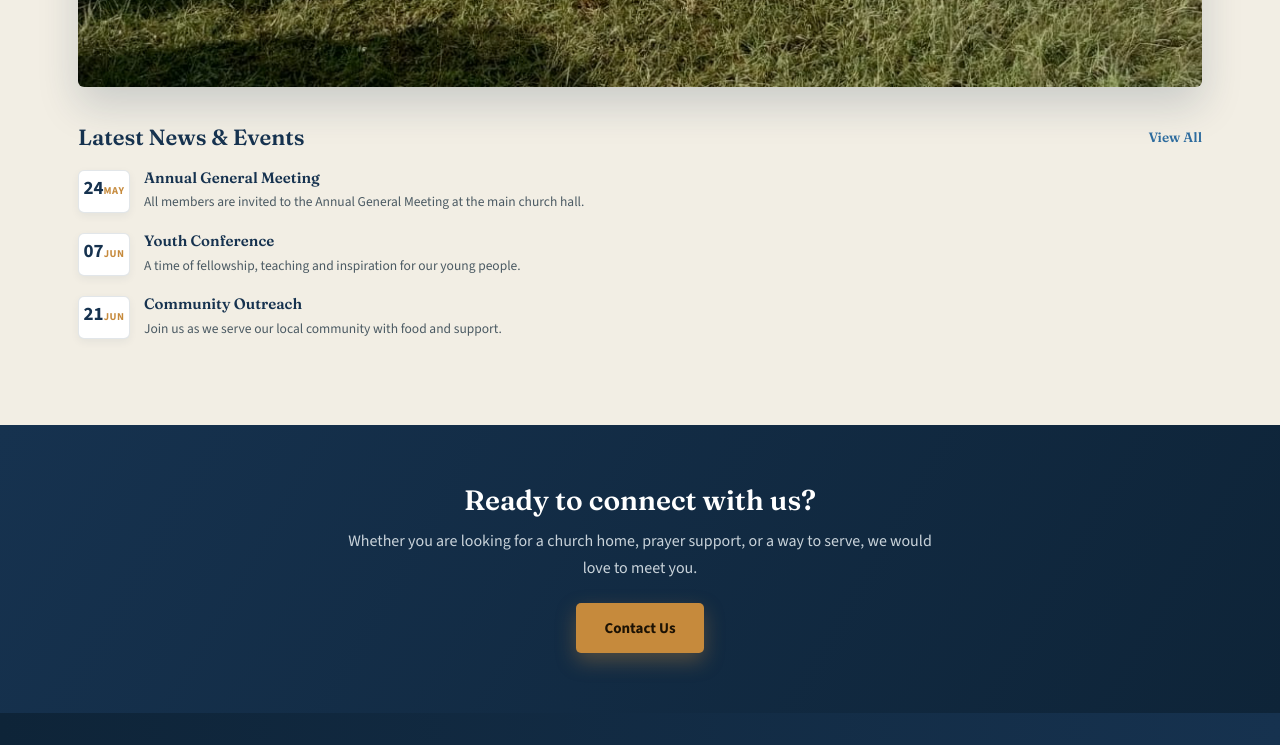
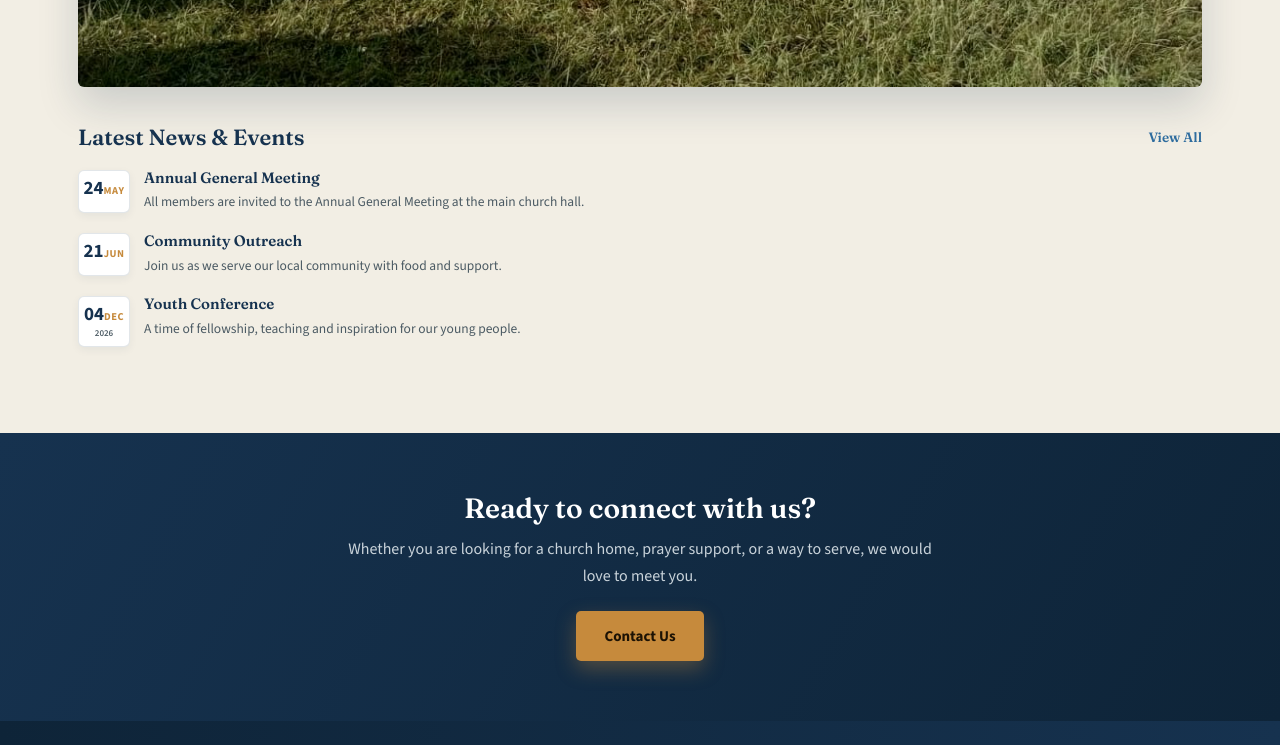
Before and after one commit to poloshem/LLC, a plain HTML site: page index.html in a window 1280 px wide. Shown: the part 4480-5225 px from the top of the page. Drawn offline with nearby package versions, Linux system fonts and the light colour scheme; no server answers.

Commit message:
Correct homepage Youth Conference date
Show the Youth Conference on December 4, 2026 in the homepage events list and keep the summaries in chronological order.

Co-authored-by: Copilot <223556219+Copilot@users.noreply.github.com>

```diff
--- a/index.html
+++ b/index.html
@@ -176,7 +176,7 @@
       <div class="wrap about-news-grid">
         <div class="about-col"><h2>About Our Church</h2><p>Lord's Last Call Church (Luong Mogik Mar Nyasaye) is a community of believers committed to the teachings of Jesus Christ and the authority of the Bible. We exist to worship God, grow in faith, and make a positive impact in our families, communities and the world.</p><a href="about.html" class="btn btn-navy">Discover Our Story</a></div>
         <div class="church-art"><img src="images/Nchurch.jpeg" alt="Church building"></div>
-        <div class="news-col" id="news"><h2>Latest News &amp; Events <a href="news.html">View All</a></h2><div class="news-item"><div class="news-date"><span class="d">24</span><span class="m">MAY</span></div><div><h4>Annual General Meeting</h4><p>All members are invited to the Annual General Meeting at the main church hall.</p></div></div><div class="news-item"><div class="news-date"><span class="d">07</span><span class="m">JUN</span></div><div><h4>Youth Conference</h4><p>A time of fellowship, teaching and inspiration for our young people.</p></div></div><div class="news-item"><div class="news-date"><span class="d">21</span><span class="m">JUN</span></div><div><h4>Community Outreach</h4><p>Join us as we serve our local community with food and support.</p></div></div></div>
+        <div class="news-col" id="news"><h2>Latest News &amp; Events <a href="news.html">View All</a></h2><div class="news-item"><div class="news-date"><span class="d">24</span><span class="m">MAY</span></div><div><h4>Annual General Meeting</h4><p>All members are invited to the Annual General Meeting at the main church hall.</p></div></div><div class="news-item"><div class="news-date"><span class="d">21</span><span class="m">JUN</span></div><div><h4>Community Outreach</h4><p>Join us as we serve our local community with food and support.</p></div></div><div class="news-item"><div class="news-date"><span class="d">04</span><span class="m">DEC</span><span class="y">2026</span></div><div><h4>Youth Conference</h4><p>A time of fellowship, teaching and inspiration for our young people.</p></div></div></div>
       </div>
     </section>
 
--- a/styles.css
+++ b/styles.css
@@ -340,6 +340,7 @@ body[data-page="home"] .hero::after{
 }
 .news-date .d{font-size:19px; font-weight:800; color:var(--navy); line-height:1;}
 .news-date .m{font-size:10.5px; color:var(--gold); font-weight:700; letter-spacing:0.5px;}
+.news-date .y{display:block; margin-top:2px; color:var(--ink-soft); font-size:9px; font-weight:600;}
 .news-item h4{font-size:15px; margin-bottom:4px; color:var(--navy); font-family:'Fraunces',serif; font-weight:600;}
 .news-item p{font-size:13.5px;}
 
```
